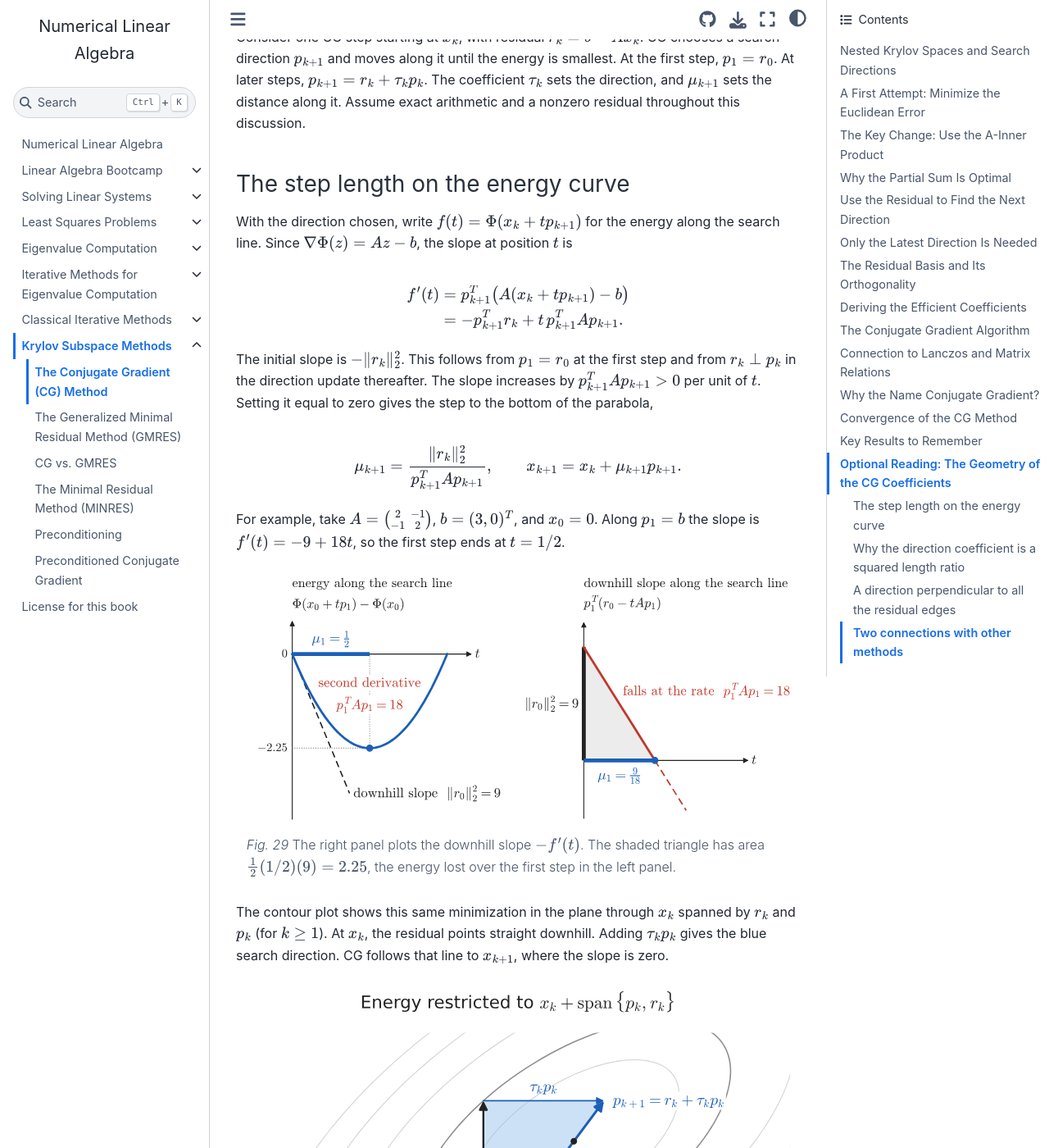
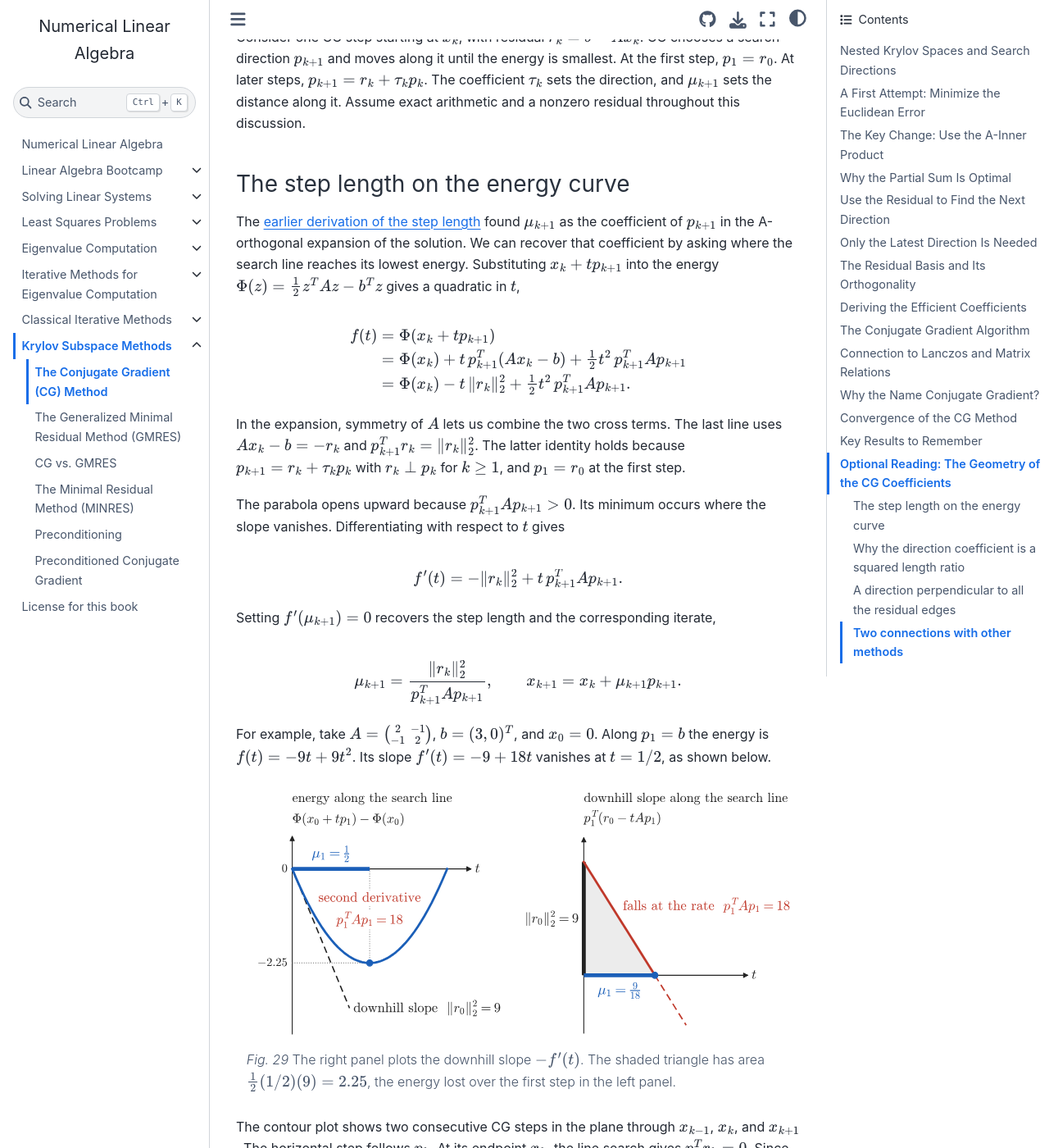
Before and after one commit to EricDarve/NLA, a Jupyter Book: the page built from content/conjugate_gradient.md, in a window 1280 px wide and 1400 px high, scrolled down 21234 px. Shown: the whole window at 82% size. Built offline with Jupyter Book 1.0.4 settings and Sphinx 7.4.7 and the Sphinx Book theme 1.1.4, drawn with Linux system fonts in a browser that asks for light colours; some of the changed text lies outside the part shown.

Commit message:
CG update

```diff
--- a/content/conjugate_gradient.md
+++ b/content/conjugate_gradient.md
@@ -383,6 +383,7 @@ The residuals form a Euclidean-orthogonal basis; the search directions form an A
 
 The direction construction is already short. We can also simplify its scalar coefficients so that each iteration needs only one matrix-vector product.
 
+(cg-step-length-derivation)=
 ### The Step Length
 
 Recall that $\mu_k=p_k^Tb/d_k$. Since $b=r_{k-1}+Ax_{k-1}$ and $p_k$ is A-orthogonal to $\mathcal K_{k-1}$,
@@ -420,6 +421,7 @@ $$
 
 The product $Ap_k$ is already needed for the denominator of $\mu_k$, so this update needs no additional matrix-vector product.
 
+(cg-direction-coefficient-derivation)=
 ### The Direction Coefficient
 
 The remaining coefficient is $u_{k,k+1}=p_k^TAr_k/d_k$. From the residual update,
@@ -837,24 +839,34 @@ Consider one CG step starting at $x_k$, with residual $r_k=b-Ax_k$. CG chooses a
 
 ### The step length on the energy curve
 
-With the direction chosen, write $f(t)=\Phi(x_k+tp_{k+1})$ for the energy along the search line. Since $\nabla\Phi(z)=Az-b$, the slope at position $t$ is
+The {ref}`earlier derivation of the step length <cg-step-length-derivation>` found $\mu_{k+1}$ as the coefficient of $p_{k+1}$ in the A-orthogonal expansion of the solution. We can recover that coefficient by asking where the search line reaches its lowest energy. Substituting $x_k+tp_{k+1}$ into the energy $\Phi(z)=\tfrac12 z^TAz-b^Tz$ gives a quadratic in $t$,
 
 $$
 \begin{aligned}
-f'(t)
-&=p_{k+1}^T\bigl(A(x_k+tp_{k+1})-b\bigr)\\
-&=-p_{k+1}^Tr_k+t\,p_{k+1}^TAp_{k+1}.
+f(t)&=\Phi(x_k+tp_{k+1})\\
+&=\Phi(x_k)+t\,p_{k+1}^T(Ax_k-b)
+  +\tfrac12 t^2\,p_{k+1}^TAp_{k+1}\\
+&=\Phi(x_k)-t\,\|r_k\|_2^2
+  +\tfrac12 t^2\,p_{k+1}^TAp_{k+1}.
 \end{aligned}
 $$
 
-The initial slope is $-\|r_k\|_2^2$. This follows from $p_1=r_0$ at the first step and from $r_k\perp p_k$ in the direction update thereafter. The slope increases by $p_{k+1}^TAp_{k+1}>0$ per unit of $t$. Setting it equal to zero gives the step to the bottom of the parabola,
+In the expansion, symmetry of $A$ lets us combine the two cross terms. The last line uses $Ax_k-b=-r_k$ and $p_{k+1}^Tr_k=\|r_k\|_2^2$. The latter identity holds because $p_{k+1}=r_k+\tau_kp_k$ with $r_k\perp p_k$ for $k\ge1$, and $p_1=r_0$ at the first step.
+
+The parabola opens upward because $p_{k+1}^TAp_{k+1}>0$. Its minimum occurs where the slope vanishes. Differentiating with respect to $t$ gives
+
+$$
+f'(t)=-\|r_k\|_2^2+t\,p_{k+1}^TAp_{k+1}.
+$$
+
+Setting $f'(\mu_{k+1})=0$ recovers the step length and the corresponding iterate,
 
 $$
 \mu_{k+1}=\frac{\|r_k\|_2^2}{p_{k+1}^TAp_{k+1}},
 \qquad x_{k+1}=x_k+\mu_{k+1}p_{k+1}.
 $$
 
-For example, take $A=\left(\begin{smallmatrix}2&-1\\-1&2\end{smallmatrix}\right)$, $b=(3,0)^T$, and $x_0=0$. Along $p_1=b$ the slope is $f'(t)=-9+18t$, so the first step ends at $t=1/2$.
+For example, take $A=\left(\begin{smallmatrix}2&-1\\-1&2\end{smallmatrix}\right)$, $b=(3,0)^T$, and $x_0=0$. Along $p_1=b$ the energy is $f(t)=-9t+9t^2$. Its slope $f'(t)=-9+18t$ vanishes at $t=1/2$, as shown below.
 
 :::{figure} ../_static/cg_step_parabola.svg
 :alt: The energy reaches its minimum at one half, where the downhill slope falls from nine to zero.
@@ -863,16 +875,17 @@ For example, take $A=\left(\begin{smallmatrix}2&-1\\-1&2\end{smallmatrix}\right)
 The right panel plots the downhill slope $-f'(t)$. The shaded triangle has area $\tfrac12(1/2)(9)=2.25$, the energy lost over the first step in the left panel.
 :::
 
-The contour plot shows this same minimization in the plane through $x_k$ spanned by $r_k$ and $p_k$ (for $k\ge1$). At $x_k$, the residual points straight downhill. Adding $\tau_kp_k$ gives the blue search direction. CG follows that line to $x_{k+1}$, where the slope is zero.
+The contour plot shows two consecutive CG steps in the plane through $x_{k-1}$, $x_k$, and $x_{k+1}$. The horizontal step follows $p_k$. At its endpoint $x_k$, the line search gives $p_k^Tr_k=0$. Since $r_k=-\nabla\Phi(x_k)$ is normal to the energy contour there, the horizontal search line is tangent to that contour.
 
 :::{figure} ../_static/cg_step_in_plane.svg
-:alt: From the starting point x_k, the residual and a horizontal component add to give the blue search direction. The endpoint x_{k+1} lies at the center of the energy contours.
+:width: 80%
+:alt: The step from x_{k-1} to x_k is horizontal and tangent to the contour at x_k. The projected previous residual is horizontal, the current residual is vertical, and the step to x_{k+1} is diagonal.
 :align: center
 
-The blue arrow shows $p_{k+1}$. The black dot along it marks the actual step, $\mu_{k+1}p_{k+1}$ from $x_k$. Each ellipse is a contour of the energy in the displayed plane.
+The ellipses are energy contours in the plane of the two steps. The black arrows show the downhill direction in that plane at each iterate. The blue triangle shows how the search direction is built from the residual and a component along the previous step. At $x_{k-1}$ this is the projection of $r_{k-1}$. At $x_k$ the full residual $r_k=p_{k+1}-\tau_kp_k$ already lies in the plane.
 :::
 
-The endpoint is also the center of the ellipses. The whole plane lies in $\mathcal K_{k+1}$, and $x_{k+1}$ minimizes the energy over that space. Since $x_{k+1}$ belongs to the plane, it minimizes the energy there as well.
+The residuals are perpendicular in the full space. Because $r_k$ lies in the drawing plane, projecting $r_{k-1}$ into that plane preserves their right angle. From $x_k$, CG follows $p_{k+1}=r_k+\tau_kp_k$ to $x_{k+1}$, the minimum of the energy in this slice.
 
 ### Why the direction coefficient is a squared length ratio
 
@@ -893,13 +906,14 @@ $$
 $$
 
 :::{figure} ../_static/cg_direction_triangle.svg
+:width: 70%
 :alt: Two right triangles share a vertical leg. The line joining the residual tips is perpendicular to the projected next search direction.
 :align: center
 
 The red segment joins the residual tips. The blue diagonal shows the part of $p_{k+1}$ in their plane. Projection preserves its right angle with the red segment because the red segment lies entirely in the plane.
 :::
 
-Let $a=\|r_{k-1}\|_2$ and $b_k=\|r_k\|_2$ be the horizontal and vertical lengths. The red segment has slope $-b_k/a$. The blue diagonal rises by $b_k$ and runs to the right by $\tau_k a$, so its slope is $b_k/(\tau_k a)$. Perpendicular lines have negative reciprocal slopes. Equating the blue slope to $a/b_k$ gives
+Let $a=\|r_{k-1}\|_2$ and $b_k=\|r_k\|_2$ be the horizontal and vertical lengths. The red segment has slope $-b_k/a$. The blue diagonal rises by $b_k$ and runs to the right by $\tau_k a$, so its slope is $b_k/(\tau_k a)$. The {ref}`earlier derivation of the direction coefficient <cg-direction-coefficient-derivation>` used the residual update to evaluate the dot product $p_k^TAr_k$. Here the same conjugacy condition appears as a right angle. Setting the blue slope equal to the negative reciprocal of the red slope gives the same formula for $\tau_k$ directly from the drawing.
 
 $$
 \frac{b_k}{\tau_k a}=\frac{a}{b_k}
@@ -912,7 +926,7 @@ In the full space, the angle $\theta$ between $r_k$ and $p_{k+1}$ also depends o
 
 ### A direction perpendicular to all the residual edges
 
-The same picture extends to earlier residuals. Draw $r_0,\ldots,r_k$ from a common origin and join consecutive tips. For each edge, the residual update and conjugacy give
+The triangle uses only $p_{k+1}^TAp_k=0$. Earlier we proved that $p_{k+1}$ is A-orthogonal to *every* preceding search direction. Each of those conditions gives a right angle of its own. Draw $r_0,\ldots,r_k$ from a common origin and join consecutive tips. For each edge, the residual update and conjugacy give
 
 $$
 p_{k+1}^T(r_{i-1}-r_i)=\mu_i p_{k+1}^TAp_i=0,
@@ -922,18 +936,21 @@ $$
 For two tips, $p_{k+1}$ is perpendicular to the line joining them. For three, it is perpendicular to the plane through them. In general, the **affine span** of the tips is the set reached by starting at one tip and adding linear combinations of these edges. The search direction is perpendicular to every direction in that span.
 
 :::{figure} ../_static/cg_direction_corner.svg
+:width: 90%
 :alt: Three mutually orthogonal residuals end at the vertices of a triangle. The next search direction is perpendicular to its face.
 :align: center
 
 The drawing uses three consecutive residuals, ending at $r_{k+1}$. The red edges are multiples of $Ap_k$ and $Ap_{k+1}$, so the next direction $p_{k+2}$ is perpendicular to both. The drawing shows its projection onto the space of the three residuals.
 :::
 
-Perpendicularity to each edge means $p_{k+1}$ has the same dot product with every residual through $r_k$. At the most recent tip we can evaluate this dot product using $p_k^Tr_k=0$, which gives
+Perpendicularity to each edge means that $p_{k+1}$ has the same dot product with every residual from $r_0$ through $r_k$. We can evaluate the last one using $p_k^Tr_k=0$, which gives $(r_k+\tau_kp_k)^Tr_k=\|r_k\|_2^2$. Thus
 
 $$
-p_{k+1}^Tr_j=p_{k+1}^Tr_k
-=(r_k+\tau_kp_k)^Tr_k=\|r_k\|_2^2,
-\qquad 0\le j\le k.
+p_{k+1}^Tr_0
+=p_{k+1}^Tr_1
+=\cdots
+=p_{k+1}^Tr_k
+=\|r_k\|_2^2.
 $$
 
 This gives an energy interpretation. At any earlier iterate $x_j$, the initial rate of decrease along a direction $d$ is $-\nabla\Phi(x_j)^Td=r_j^Td$. Thus $p_{k+1}$ would give the same initial downhill rate at *every* iterate from $x_0$ through $x_k$. To see how the direction combines information from these iterates, expand it in the orthogonal residual basis. The coefficient of $r_j$ is $p_{k+1}^Tr_j/\|r_j\|_2^2$, so
@@ -944,7 +961,7 @@ $$
 =\frac{p_k}{\|r_{k-1}\|_2^2}+\frac{r_k}{\|r_k\|_2^2}.
 $$
 
-Each term in the sum gives downhill rate one at its own iterate and zero at the others. The last equality separates the newest term. All the earlier terms are already stored in $p_k$ with a common scale factor. Multiplying through by $\|r_k\|_2^2$ recovers the short update for $p_{k+1}$.
+Each term in the sum gives downhill rate one at its own iterate and zero at the others. The last equality separates the newest term. In the original derivation, orthogonality made all but the most recent projection coefficient vanish. In the residual picture, $p_k$ already contains every earlier residual with the required relative weights. Multiplying through by $\|r_k\|_2^2$ gives the same short update, $p_{k+1}=r_k+\tau_kp_k$.
 
 ### Two connections with other methods
 
@@ -967,4 +984,4 @@ r_k^{\mathrm{MINRES}}
 =\frac{\|r_k\|_2^2}{\|p_{k+1}\|_2^2}\,p_{k+1}.
 $$
 
-The CG residual $r_k$ is one of the tips. The MINRES residual is the foot of the perpendicular from the origin to their affine span.
+The CG residual $r_k$ is the tip that minimizes the $A^{-1}$-norm over this affine span, as we saw from $\|r_k\|_{A^{-1}}=\|x-x_k\|_A$. MINRES measures distance in the Euclidean norm, so its residual is the foot of the perpendicular from the origin.
```
Also changed, not shown: _static/cg_step_in_plane.svg, 1 other file.
